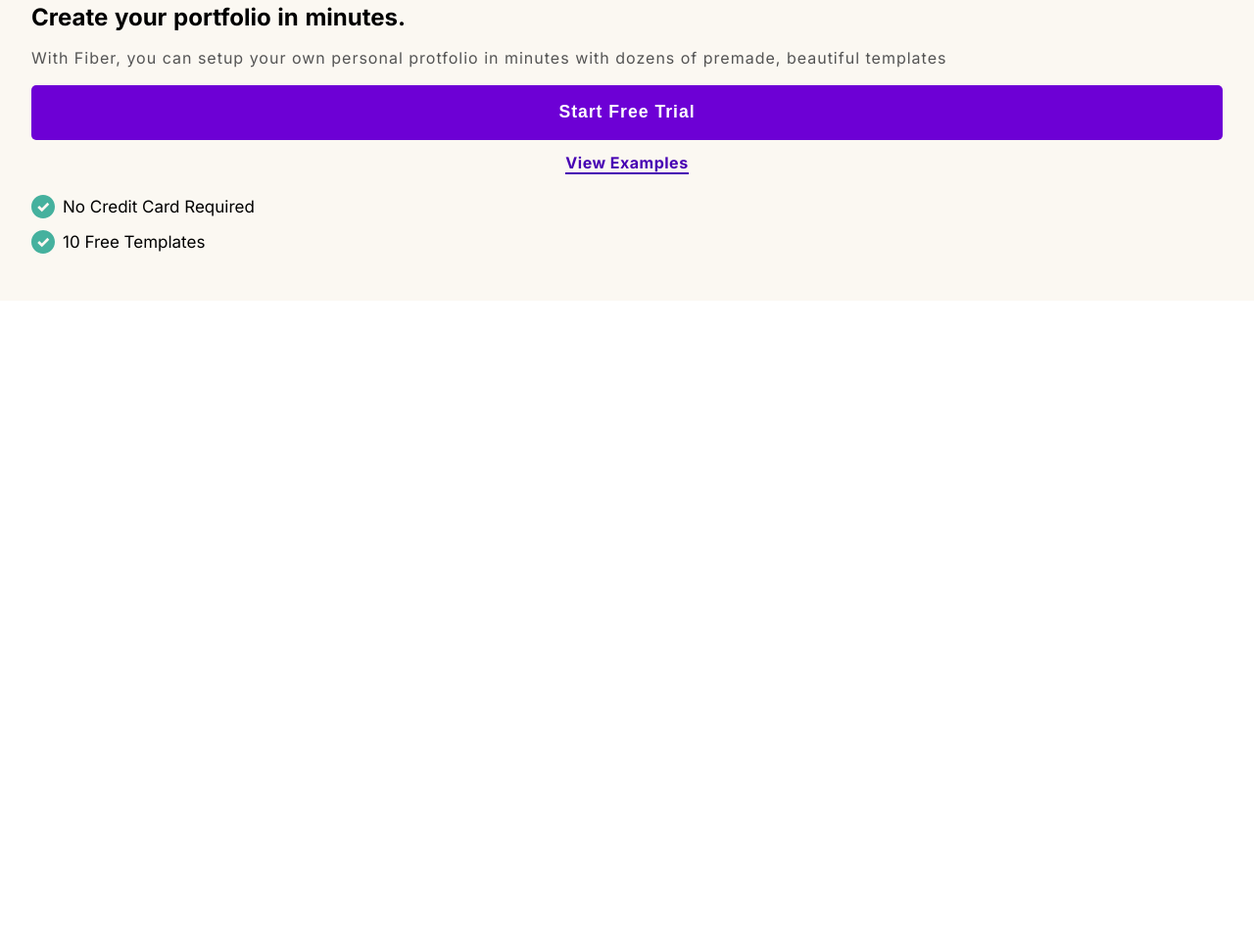
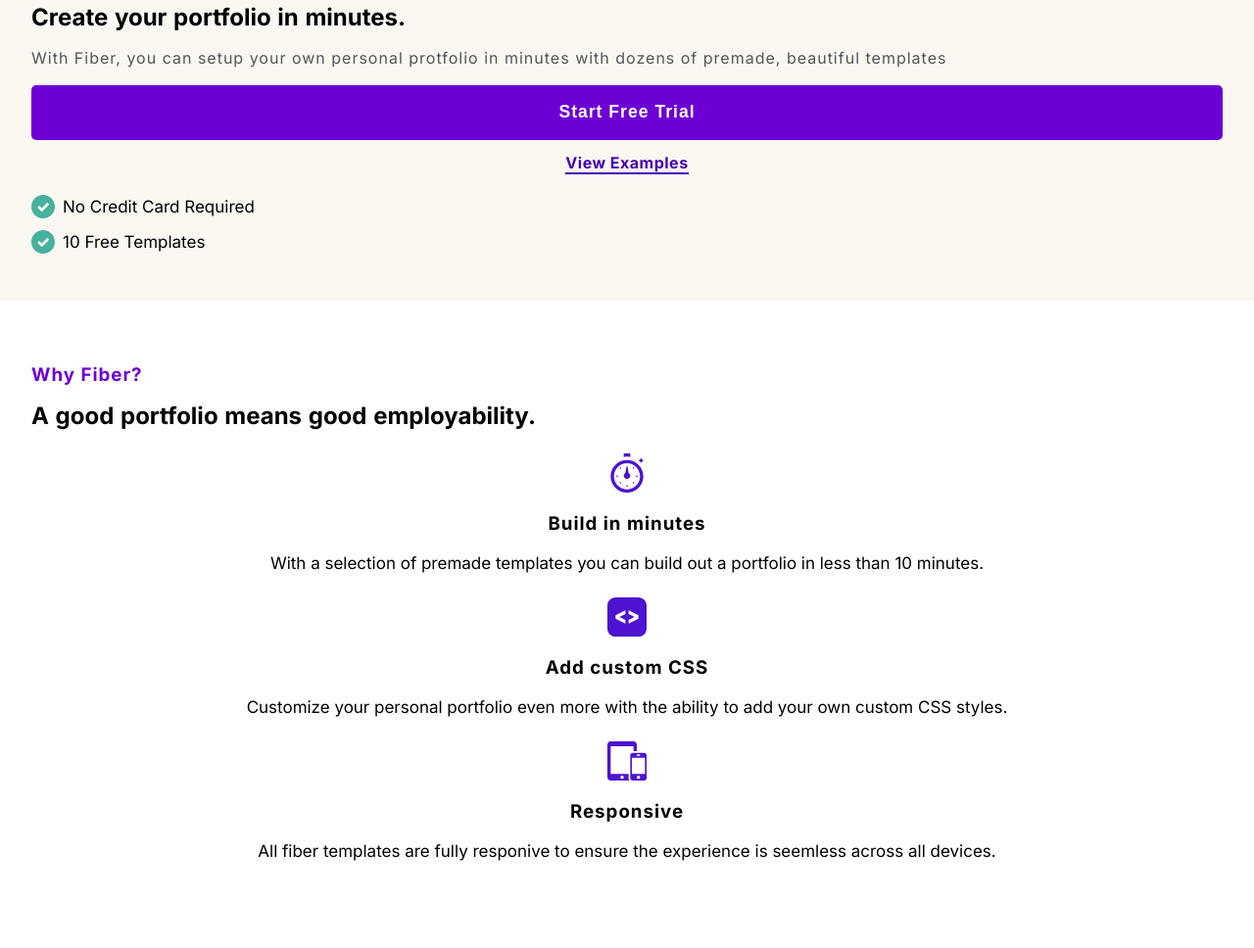
Before and after one commit to Mudassir742/fiber-landing-page, a plain HTML site: page index.html in a window 1280 px wide. Shown: the part 1289-2257 px from the top of the page at 98% size. Before the commit the page ends 1596 px from the top, so only its background shows below. Drawn offline with Linux system fonts and the light colour scheme.

Commit message:
features section

```diff
--- a/fiber.css
+++ b/fiber.css
@@ -1,23 +1,23 @@
 @import url('https://fonts.googleapis.com/css2?family=Inter:wght@100;200;300;400;500;600;700;800;900&display=swap');
-
-*{
+* {
     padding: 0;
     margin: 0;
     box-sizing: border-box;
 }
 
-body{
+body {
     font-family: 'Inter', sans-serif;
 }
 
-ul{
+ul {
     list-style: none;
 }
-a{
+
+a {
     text-decoration: none;
 }
 
-.header{
+.header {
     width: 100vw;
     max-width: 100%;
     padding: 2rem 2rem 0rem 2rem;
@@ -27,46 +27,45 @@
     background-color: #fbf8f2;
 }
 
-.header h1{
+.header h1 {
     font-size: 1.4rem;
     letter-spacing: 1px;
 }
 
-.hero{
+.hero {
     background: #fbf8f2;
     max-width: 100%;
     padding-bottom: 1rem;
 }
 
-.hero-container
-{
+.hero-container {
     margin: 0 2rem;
 }
 
-.hero-img img{
+.hero-img img {
     width: 100%;
 }
 
-.hero-content h2{
+.hero-content h2 {
     margin: 1.1rem 0;
     word-spacing: 1px;
 }
 
-.hero-content p{
+.hero-content p {
     font-size: 1rem;
     margin-bottom: 1.1rem;
     letter-spacing: 1px;
     color: #545454;
 }
 
-.hero-btn{
+.hero-btn {
     display: flex;
     flex-direction: column;
     margin-bottom: 1.3rem;
     align-items: center;
 }
 
-.hero-btn button{
+.hero-btn button {
     width: 100%;
     padding: 1.1rem 0;
     margin-bottom: .8rem;
@@ -80,34 +79,74 @@
     letter-spacing: 1px;
 }
 
-.hero-btn a{
+.hero-btn a {
     font-weight: bold;
     letter-spacing: .5px;
     border-bottom: 2px solid #4700b3;
     color: #4700b3;
 }
 
-.hero-features{
+.hero-features {
     margin-bottom: 2rem;
 }
 
-.hero-features li{
+.hero-features li {
     display: flex;
     align-items: center;
     margin-bottom: .8rem;
 }
 
-.hero-features li img{
+.hero-features li img {
     margin-right: .5rem;
 }
-.hero-features li span{
+
+.hero-features li span {
     font-size: .9rem;
 }
 
-@media only screen and (min-width:375px){
+.features {
+    padding: 4rem 2rem;
+}
 
-    .hero-features li span{
+.features-heading {
+    margin-bottom: 1.5rem;
+}
+
+.features-heading h3 {
+    margin-bottom: 1rem;
+    color: #6d00d5;
+    letter-spacing: 1px;
+}
+
+.features-heading h2 {
+    word-spacing: 1px;
+}
+
+.features-content {
+    display: flex;
+    flex-direction: column;
+}
+
+.features-box {
+    display: flex;
+    flex-direction: column;
+    align-items: center;
+    width: 100%;
+    margin-bottom: 1.6rem;
+}
+
+.features-box h3 {
+    margin: 1.2rem 0;
+    letter-spacing: 1px;
+}
+
+.features-box p {
+    font-size: 1.062rem;
+    text-align: center;
+}
+
+@media only screen and (min-width:375px) {
+    .hero-features li span {
         font-size: 1.062rem;
     }
-
 }
--- a/index.html
+++ b/index.html
@@ -46,6 +46,37 @@
         </div>
     </div>
 
+    <div class="features">
+        <div class="features-container">
+            <div class="features-heading">
+                <h3>Why Fiber?</h3>
+                <h2>A good portfolio means good employability.</h2>
+            </div>
+
+            <div class="features-content">
+                <div class="features-box one">
+                    <img src="/Assets/time.svg" alt="time">
+                    <h3>Build in minutes</h3>
+                    <p>With a selection of premade templates you can build out a portfolio in less than 10 minutes.</p>
+                </div>
+                <div class="features-box two">
+                    <img src="/Assets/code.svg" alt="code">
+                    <h3>Add custom CSS</h3>
+                    <p>Customize your personal portfolio even more with the ability to add your own custom CSS styles.
+                    </p>
+                </div>
+                <div class="features-box three">
+                    <img src="/Assets/allSizes.svg" alt="responsive">
+                    <h3>Responsive</h3>
+                    <p>All fiber templates are fully responive to ensure the experience is seemless across all devices.
+                    </p>
+                </div>
+            </div>
+
+
+        </div>
+    </div>
+
 
 </body>
 
```
